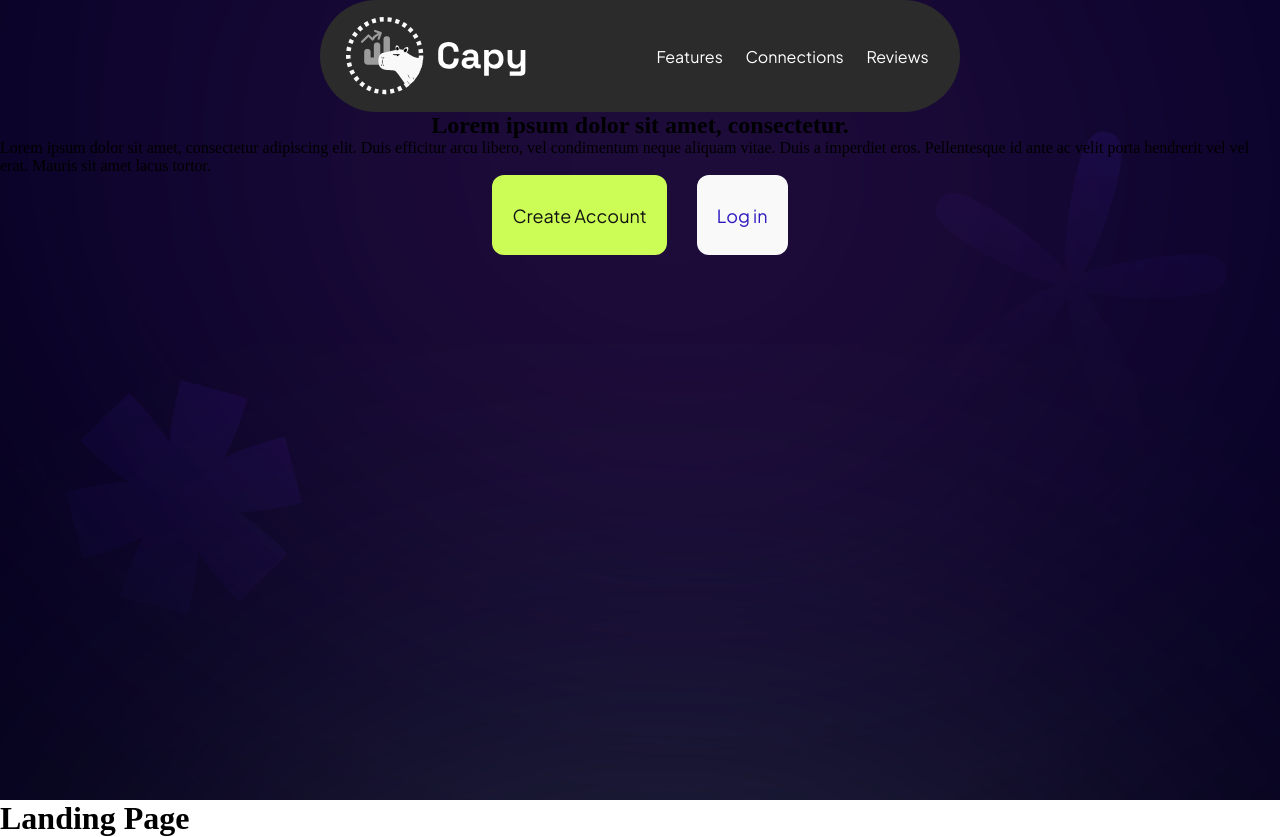
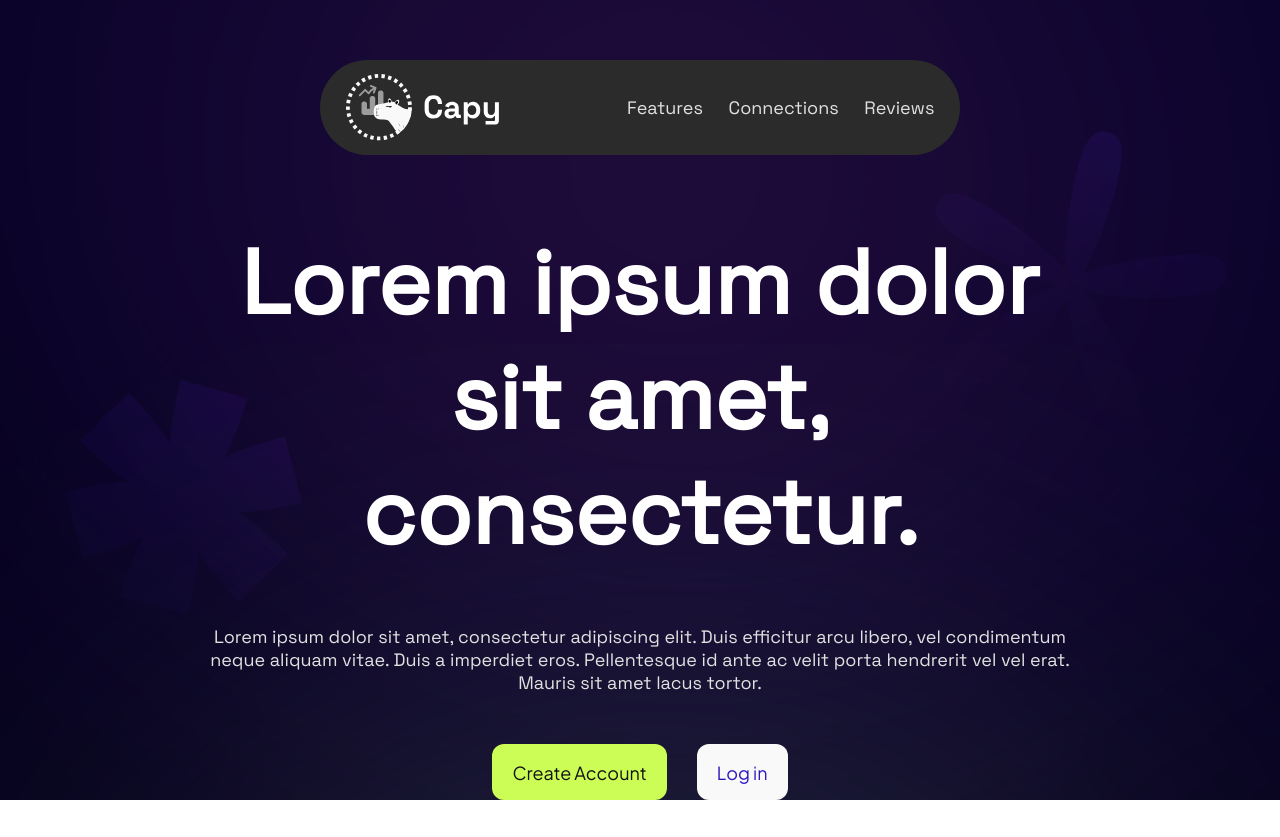
Before and after one commit to yabuJunn/CapyWeb, a React (Vite) app: page / in a window 1280 px wide. After the commit the page ends 800 px from the top, so only its background shows below. Built offline with nearby package versions, Linux system fonts and the light colour scheme.

Commit message:
style(feature): added LandingPage component firstSection styles
Ended LandingPage firstSection's styles

By: Juan David

```diff
--- a/src/components/LandingFirstSectionButtons/LandingFirstSectionButtons.css
+++ b/src/components/LandingFirstSectionButtons/LandingFirstSectionButtons.css
@@ -10,7 +10,8 @@
         display: flex;
         justify-content: space-between;
         align-items: center;
-        height: 10%;
+        height: 7%;
+        margin-top: 50px;
     }
 
     #createAccountButton {
--- a/src/components/NavLanding/NavLanding.css
+++ b/src/components/NavLanding/NavLanding.css
@@ -16,7 +16,8 @@
     #navLandingContainer {
         background-color: #2B2B2B;
         width: 50%;
-        height: 14%;
+        height: 12%;
+        margin-top: 60px;
 
         display: flex;
         align-items: center;
@@ -31,12 +32,16 @@
 
     #navLandingSections {
         display: flex;
+        justify-content: center;
+        align-items: center;
         font-family: 'Plus Jakarta';
         color: white;
-        margin-right: 12%;
+        margin-right: 6%;
+        height: 100%;
     }
 
     #navLandingSections p {
         margin-right: 10%;
+        margin-top: 0;
     }
 }
--- a/src/pages/LandingPage/LandingPage.css
+++ b/src/pages/LandingPage/LandingPage.css
@@ -27,6 +27,24 @@
         justify-content: flex-start;
     }
 
+    #firstSection h1 {
+        font-size: 90px;
+        color: white;
+        text-align: center;
+        font-family: 'Space Grotesk';
+        margin-top: 70px;
+        width: 70%;
+    }
+
+    #firstSection p {
+        font-size: 18px;
+        color: #E1E1E1;
+        text-align: center;
+        font-family: 'Space Grotesk';
+        margin-top: 55px;
+        width: 70%;
+    }
+
     #background {
         position: fixed;
         /* Para que ocupe toda la pantalla y se mantenga fija al hacer scroll */
--- a/src/pages/LandingPage/LandingPage.tsx
+++ b/src/pages/LandingPage/LandingPage.tsx
@@ -12,7 +12,6 @@ export const LandingPage = () => {
                 <p>Lorem ipsum dolor sit amet, consectetur adipiscing elit. Duis efficitur arcu libero, vel condimentum neque aliquam vitae. Duis a imperdiet eros. Pellentesque id ante ac velit porta hendrerit vel vel erat. Mauris sit amet lacus tortor.</p>
                 <LandingFirstSectionButtons></LandingFirstSectionButtons>
             </section>
-            <h1>Landing Page</h1>
 
             <div id='background'>
 
```
